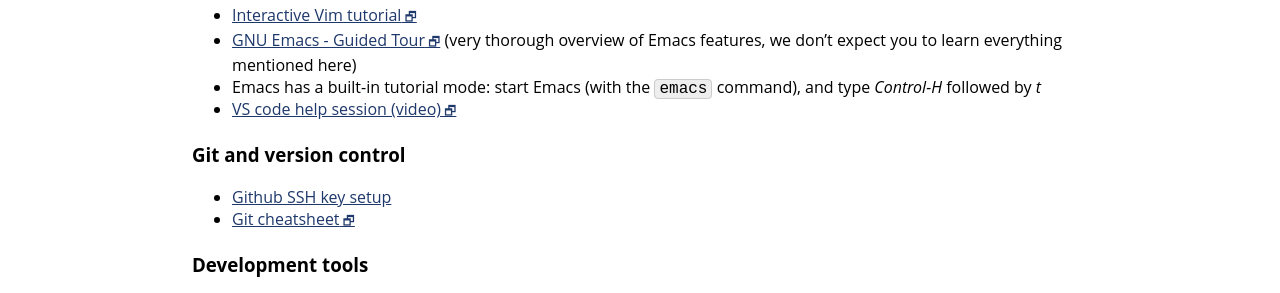
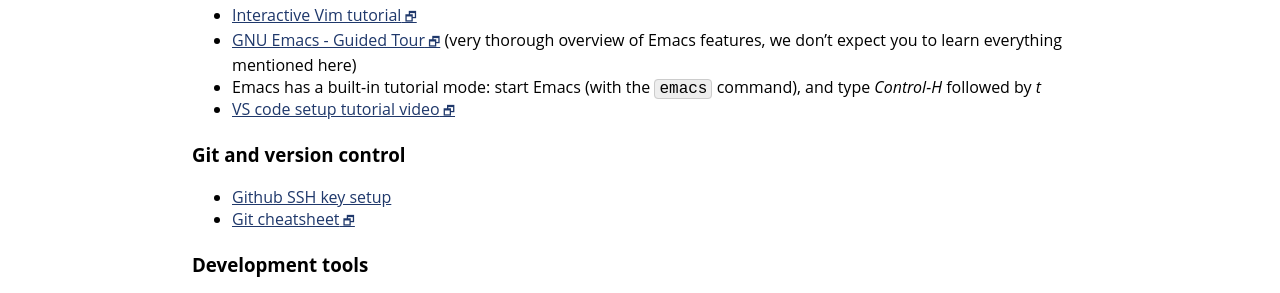
Before and after one commit to vivek-booshan/cs220-sp23, a Jekyll site: the page built from resources.md, in a window 1280 px wide. Shown: the part 475-768 px from the top of the page. Built offline with Jekyll 4.4.1, drawn with Linux system fonts in a browser that asks for light colours.

Commit message:
link to updated vs code setup video

```diff
--- a/resources.md
+++ b/resources.md
@@ -21,7 +21,11 @@ This page has links to useful resources for the course.
 * <a class="external" target="_blank" href="https://www.gnu.org/software/emacs/tour/">GNU Emacs - Guided Tour</a>
   (very thorough overview of Emacs features, we don't expect you to learn everything mentioned here)
 * Emacs has a built-in tutorial mode: start Emacs (with the `emacs` command), and type *Control-H* followed by *t*
-* <a class="external" target="_blank" href="https://jh.hosted.panopto.com/Panopto/Pages/Viewer.aspx?id=9efa206a-6849-4bab-b630-ae3200303731">VS code help session (video)</a>
+* <a class="external" target="_blank" href="https://jh.hosted.panopto.com/Panopto/Pages/Viewer.aspx?id=17cf95b5-ba30-4801-a227-af9801354eee">VS code setup tutorial video</a>
+
+<!--
+* <a	 class="external" target="_blank" href="https://jh.hosted.panopto.com/Panopto/Pages/Viewer.aspx?id=9efa206a-6849-4bab-b630-ae3200303731">VS code help session (video)</a>
+-->
 
 ### Git and version control
 
```
